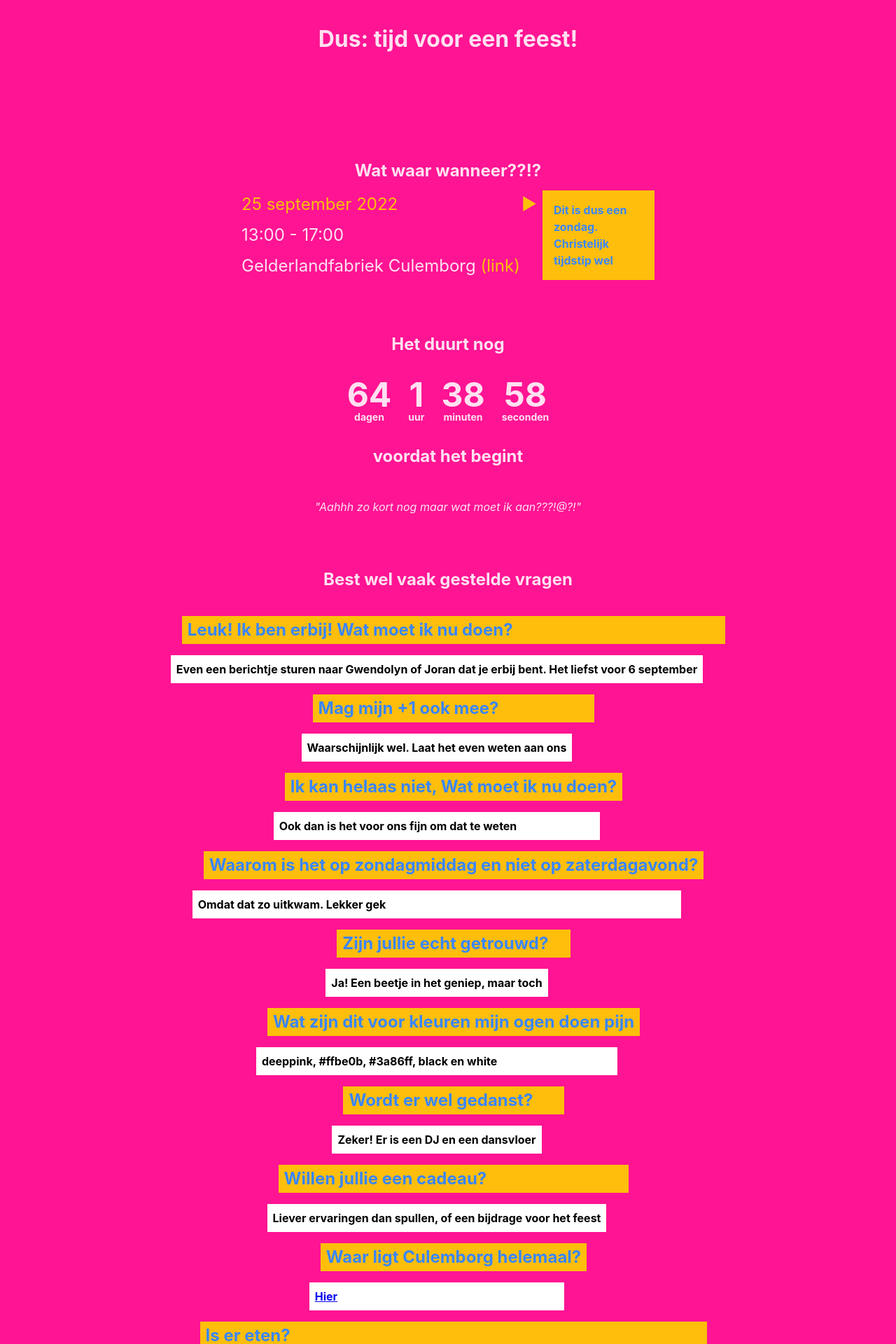
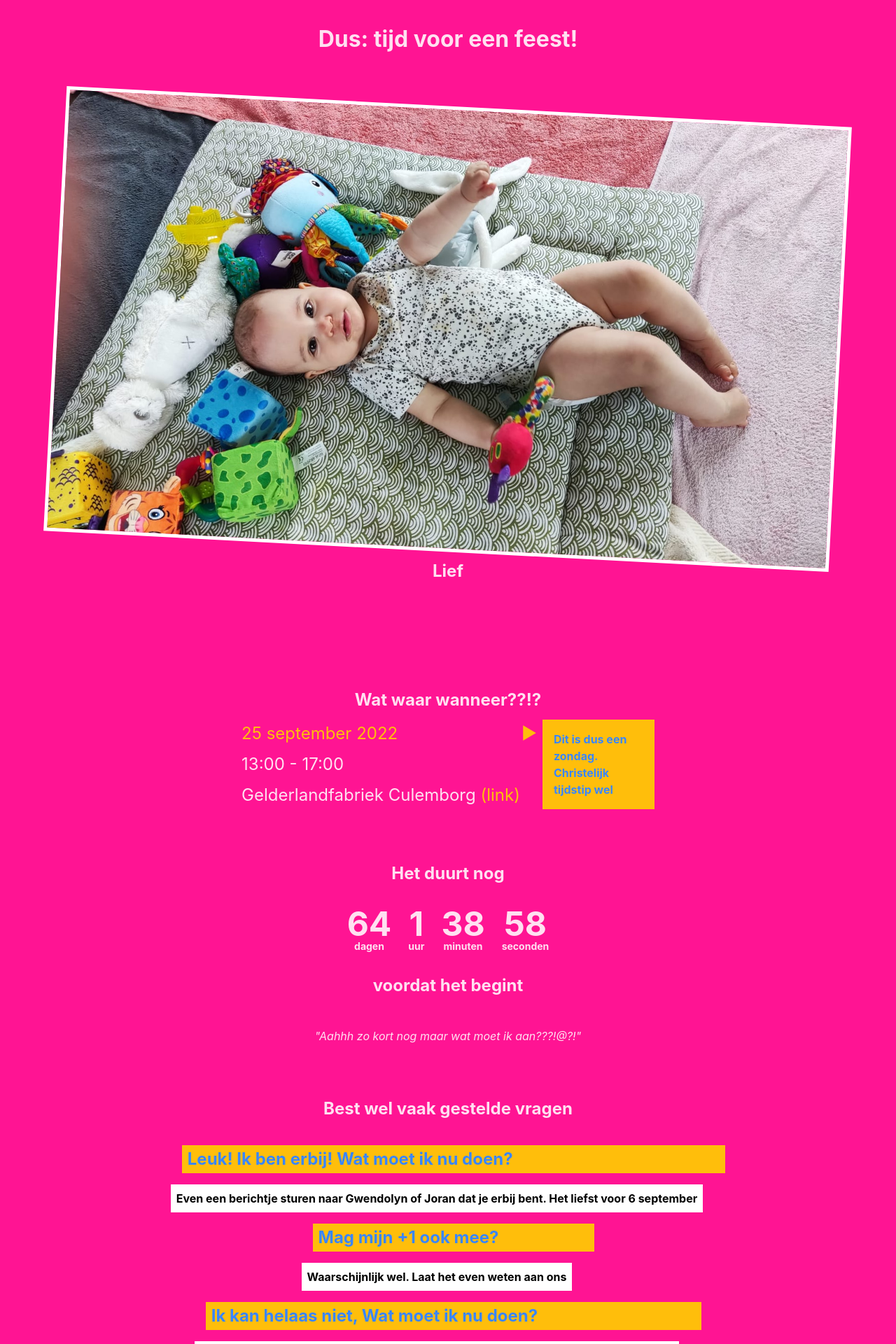
Before and after one commit to feestgwenenjoran/feest, a Vue app: page / in a window 1280 px wide. Shown: the part 440-2360 px from the top of the page at 70% size. Built offline with nearby package versions, Linux system fonts and the light colour scheme.

Commit message:
Add photo

```diff
--- a/src/App.vue
+++ b/src/App.vue
@@ -16,8 +16,8 @@ import TheFAQ from "./components/TheFAQ.vue"
   <div class="container">
     <main class="main">
       <h1>FEEST!</h1>
-      <!-- <ThePictures /> -->
       <TheIntro />
+      <ThePictures />
       <TheInfo />
       <TheCountdown />
       <!-- <TheMarquee /> -->
--- a/src/components/TheFAQ.vue
+++ b/src/components/TheFAQ.vue
@@ -26,7 +26,8 @@ export default {
         },
         {
           question: "Ik kan helaas niet, Wat moet ik nu doen?",
-          answer: "Ook dan is het voor ons fijn om dat te weten",
+          answer:
+            "Ook graag even doorgeven, dan weten we dat er meer sla en wortels voor ons overblijft",
         },
         {
           question: "Waarom is het op zondagmiddag en niet op zaterdagavond?",
@@ -47,7 +48,7 @@ export default {
         {
           question: "Willen jullie een cadeau?",
           answer:
-            "Liever ervaringen dan spullen, of een bijdrage voor het feest",
+            "We zijn natuurlijk al superblij als je erbij bent! Wil je toch iets geven, dan liever ervaringen dan spullen, of een bijdrage voor het feest",
         },
         {
           question: "Waar ligt Culemborg helemaal?",
@@ -56,7 +57,7 @@ export default {
         {
           question: "Is er eten?",
           answer:
-            "Ja, ook al is het precies tussen lunch en diner. Er zijn veganistische hapjes voor de lekker",
+            "Ja, ook al is het precies tussen lunch en diner, dus verwacht geen uitgebreid buffet. Er zijn veganistische hapjes voor de lekker. Konijnenvooeeeeer heujjjj!",
         },
         {
           question: "Is er ook nog iets leuks te doen?",
--- a/src/components/ThePictures.vue
+++ b/src/components/ThePictures.vue
@@ -1,13 +1,22 @@
 <template>
-  <h1>The Pictures</h1>
+  <img
+    class="luna"
+    alt="plaatje van de allerliefste baby ooit"
+    src="@/assets/luna.jpeg"
+  />
+  <h2>Lief</h2>
 </template>
 
 <script>
-export default {
-
-}
+export default {}
 </script>
 
 <style scoped lang="scss">
-
+.luna {
+  margin-top: 5rem;
+  margin-bottom: 1rem;
+  width: 90%;
+  border: 5px solid white;
+  transform: rotate(3deg);
+}
 </style>
```
Also changed, not shown: src/assets/luna.jpeg (added).
